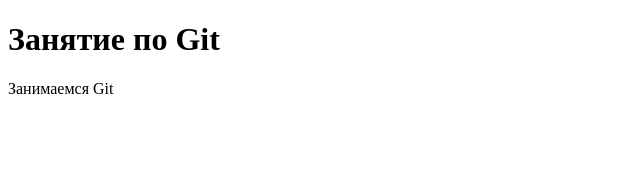
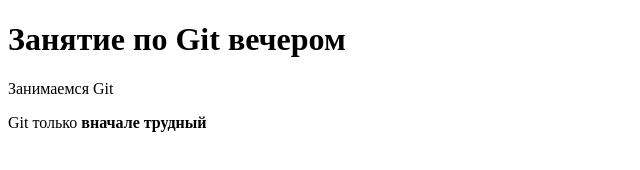
Before and after one commit to AverFrenzy/IF-git, a website: page index.html in a window 1280 px wide. Shown: the whole page, without its empty margins (0-640 px from the left). Drawn offline with Linux system fonts and the light colour scheme.

Commit message:
add text

```diff
--- a/index.html
+++ b/index.html
@@ -10,7 +10,8 @@
     <title>Document</title>
   </head>
   <body>
-    <h1>Занятие по Git</h1>
+    <h1>Занятие по Git вечером</h1>
     <p>Занимаемся Git</p>
+    <p>Git только <strong>вначале трудный</strong></p>
   </body>
 </html>
```
